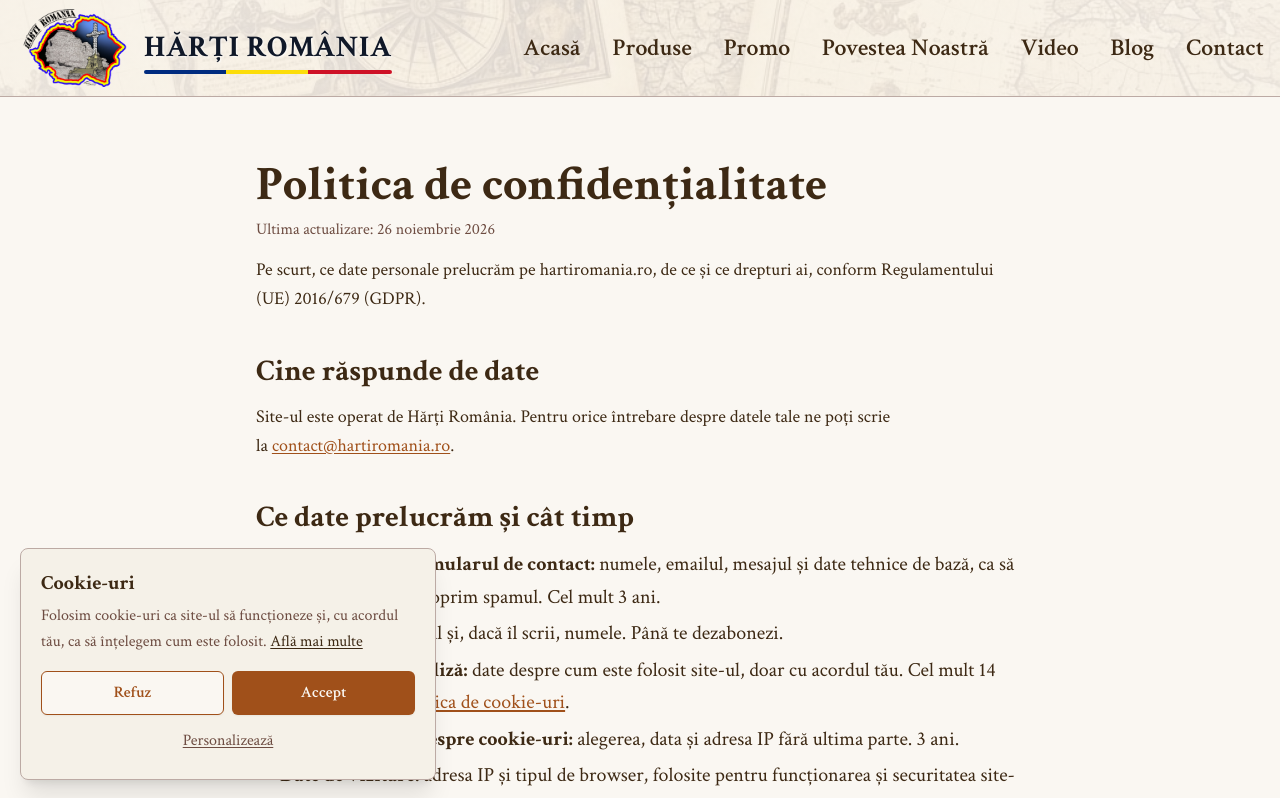
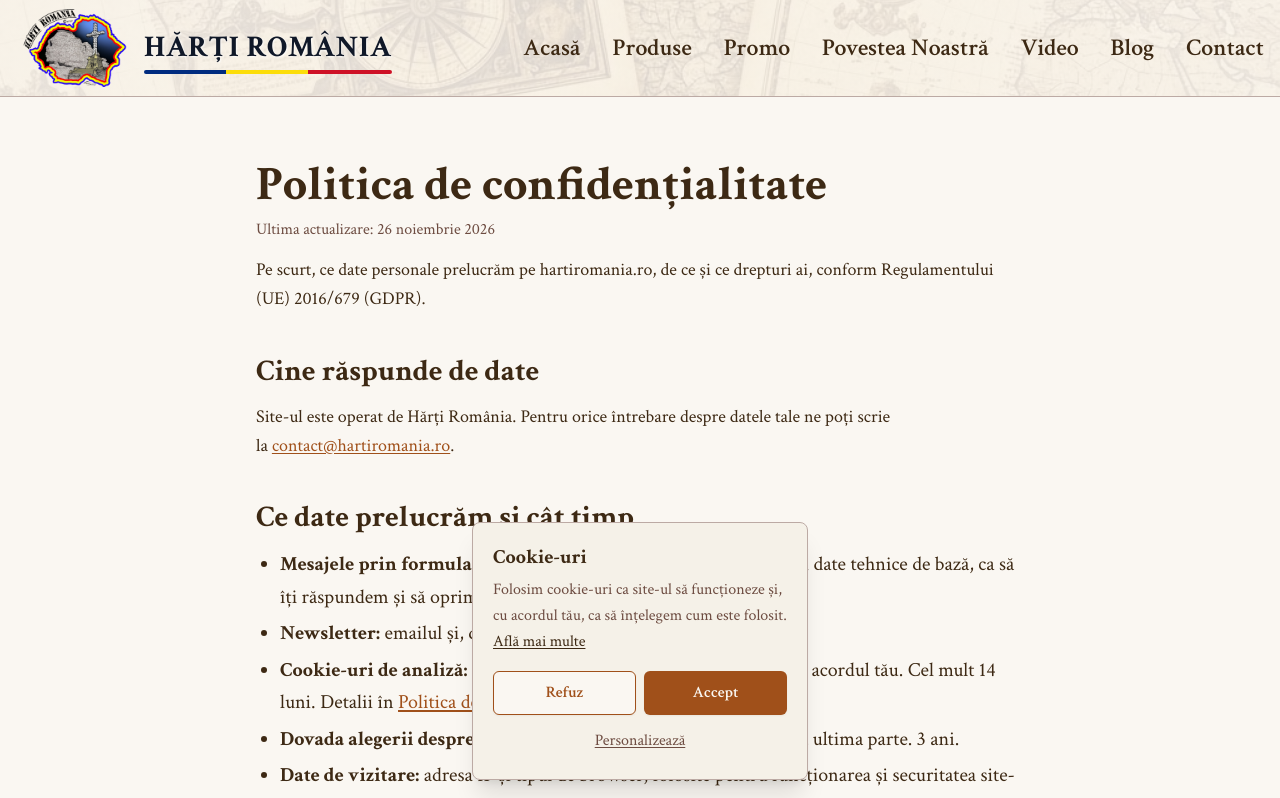
Before and after one commit to hartiromania/hartiromania.ro, a Next.js app: page /politica-de-confidentialitate in a window 1280 px wide. Shown: the top 798 px of the page. Built offline with nearby package versions, Linux system fonts and the light colour scheme; no server answers; the database is empty; a web font is replaced by a local one.

Commit message:
style(consent): narrow centered cookie banner

```diff
--- a/components/cookie-consent.tsx
+++ b/components/cookie-consent.tsx
@@ -100,7 +100,7 @@ export function CookieConsent() {
         // the visitor has to answer (no silent "accept" by dismissing).
         if (e.key === "Escape" && !banner && consent) setSettingsOpen(false);
       }}
-      className={`border-border bg-card text-card-foreground animate-in fade-in slide-in-from-bottom-4 fixed inset-x-3 bottom-3 z-[110] rounded-lg border p-5 shadow-xl duration-300 outline-none md:inset-x-auto md:bottom-5 md:left-5 ${banner ? "md:w-[26rem]" : "md:w-[30rem]"}`}
+      className={`border-border bg-card text-card-foreground animate-in fade-in slide-in-from-bottom-4 fixed inset-x-3 bottom-3 z-[110] mx-auto rounded-lg border p-5 shadow-xl duration-300 outline-none md:bottom-5 ${banner ? "max-w-[21rem]" : "max-w-[24rem]"}`}
     >
       <h2 id={titleId} className="text-foreground text-xl font-bold">
         {banner ? "Cookie-uri" : "Preferințe cookie"}
```
